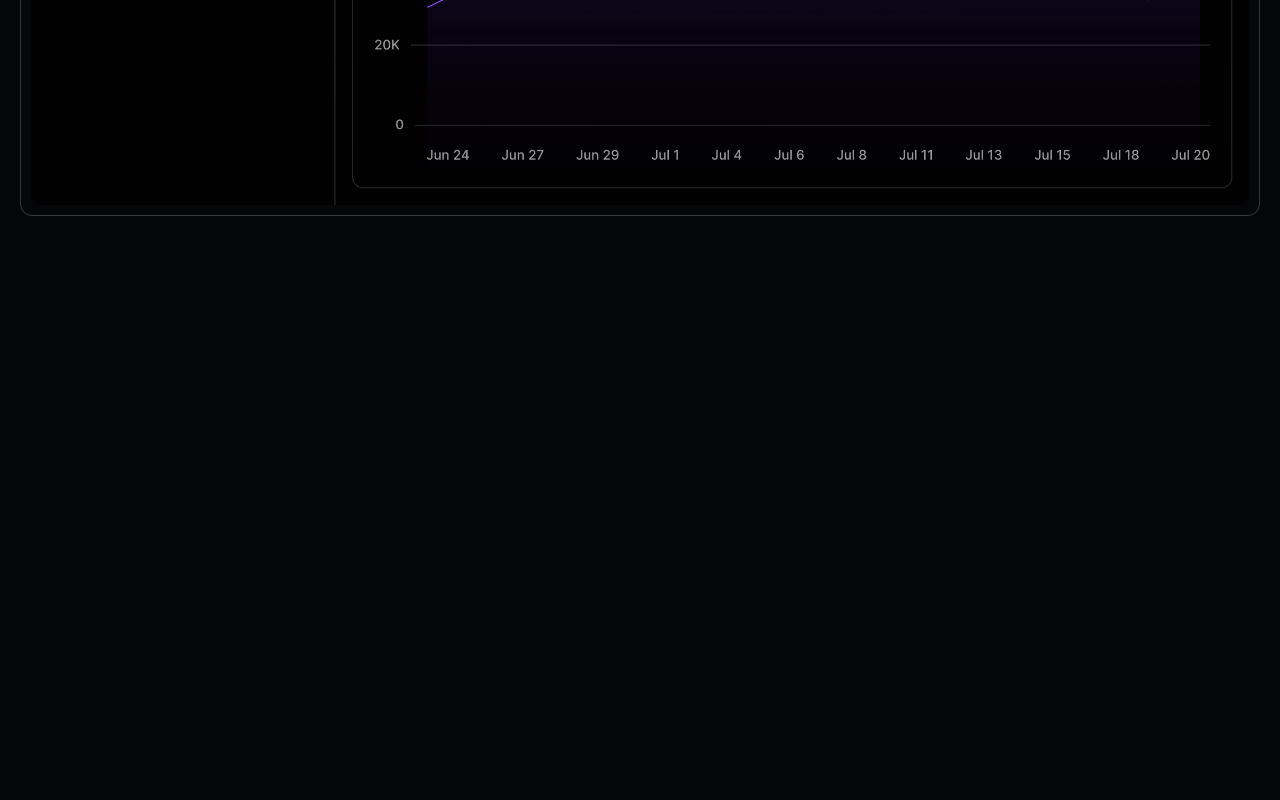
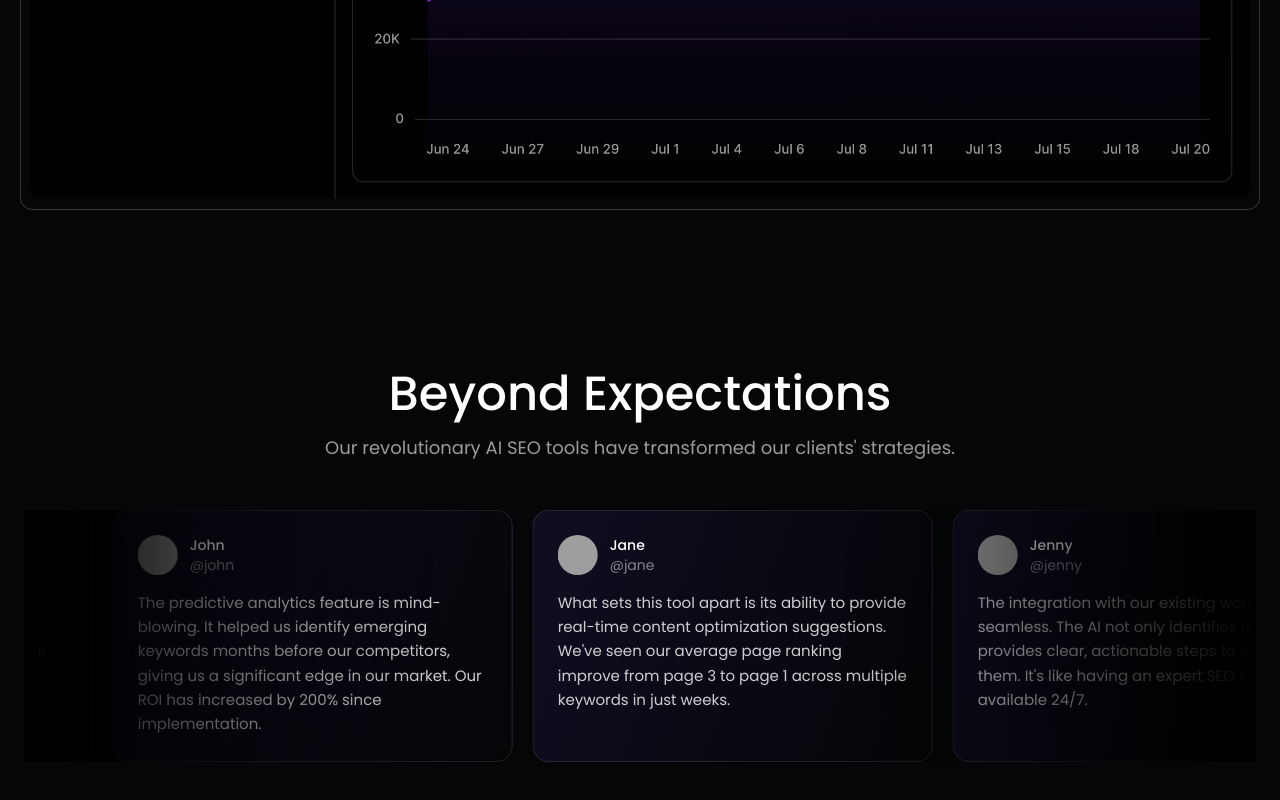
Before and after one commit to ayush-khatrii/saas-landing-page, a Next.js app: page / in a window 1280 px wide. Shown: the part 1984-2784 px from the top of the page. Before the commit the page ends 2280 px from the top, so only its background shows below. Built offline with nearby package versions, Linux system fonts and the light colour scheme; grey boxes are pictures that could not be loaded.

Commit message:
feat: added testimonials section

```diff
--- a/app/globals.css
+++ b/app/globals.css
@@ -8,6 +8,34 @@
 body {
   color: var(--background);
   background: var(--foreground);
+}
+
+@layer utilities {
+  @keyframes marquee {
+    from {
+      transform: translateX(0);
+    }
+    to {
+      transform: translateX(calc(-100% - var(--gap)));
+    }
+  }
+
+  @keyframes marquee-vertical {
+    from {
+      transform: translateY(0);
+    }
+    to {
+      transform: translateY(calc(-100% - var(--gap)));
+    }
+  }
+
+  .animate-marquee {
+    animation: marquee var(--duration) linear infinite;
+  }
+
+  .animate-marquee-vertical {
+    animation: marquee-vertical var(--duration) linear infinite;
+  }
 }
 
 /*
--- a/app/page.js
+++ b/app/page.js
@@ -2,6 +2,7 @@ import Hero from '@/components/Hero'
 import LogoTicker from '@/components/LogoTicker'
 import Navbar from '@/components/Navbar'
 import Showcase from '@/components/Showcase'
+import Testimonials from '@/components/Testimonials'
 import React from 'react'
 
 const page = () => {
@@ -11,6 +12,7 @@ const page = () => {
       <Hero />
       <LogoTicker />
       <Showcase />
+      <Testimonials />
     </>
   )
 }
--- a/components/Hero.jsx
+++ b/components/Hero.jsx
@@ -13,7 +13,7 @@ const Hero = () => {
         <Ripple />
       </div>
       <div className="container px-3">
-        <h1 className="z-50 lg:text-6xl text-3xl font-semibold tracking-tighter bg-white bg-[radial-gradient(100%_100%_at_top_left,white,white,rgba(74,32,138,.9))] text-transparent bg-clip-text text-center">
+        <h1 className="z-50 lg:text-7xl text-3xl font-semibold tracking-tighter bg-white bg-[radial-gradient(100%_100%_at_top_left,white,white,rgba(74,32,138,.9))] text-transparent bg-clip-text text-center">
           {/* Unlock the Power of */}
            AI in Your Terminal
         </h1>
--- a/components/Showcase.jsx
+++ b/components/Showcase.jsx
@@ -27,7 +27,7 @@ const Showcase = () => {
         <h1 className="text-3xl md:text-5xl font-medium text-center tracking-tighter mb-5">
           Unlock the Full Potential of AI in Your Terminal
         </h1>
-        <p className="text-white/70 text-center font-light tracking-tight text-base md:text-xl max-w-2xl mx-auto leading-relaxed">Supercharge your workflow with intelligent code suggestions, debugging tools, and AI-powered automation</p>
+        <p className="text-white/70 text-center font-light tracking-tight text-base md:text-lg max-w-2xl mx-auto leading-relaxed">Supercharge your workflow with intelligent code suggestions, debugging tools, and AI-powered automation</p>
         <div className="mt-10 grid grid-cols-1 lg:grid-cols-3 gap-2.5">
           {
             featuresData.map((item) => (
--- /dev/null
+++ b/components/Testimonials.jsx
@@ -0,0 +1,70 @@
+import React from 'react'
+import { Marquee } from "@/components/ui/marquee";
+import { reviews } from '@/constants';
+import { cn } from '@/lib/utils';
+
+const Testimonials = () => {
+  return (
+    <section className='py-20'>
+      <div className='container px-4 md:px-6 mx-auto'>
+        <h1 className="text-4xl md:text-5xl font-medium text-center mb-4">
+          Beyond Expectations
+        </h1>
+        <p className="text-white/60 text-center text-base md:text-lg max-w-2xl mx-auto mb-12">
+          Our revolutionary AI SEO tools have transformed our clients' strategies.
+        </p>
+
+        <div className="relative flex w-full items-center justify-center overflow-hidden">
+          <Marquee
+            className="[--duration:20s]"
+            pauseOnHover
+          >
+            {reviews.map((review) => (
+              <ReviewCard key={review.username} {...review} />
+            ))}
+          </Marquee>
+          <div className="pointer-events-none absolute inset-y-0 left-0 w-1/3 bg-gradient-to-r from-black"></div>
+          <div className="pointer-events-none absolute inset-y-0 right-0 w-1/3 bg-gradient-to-l from-black"></div>
+        </div>
+      </div>
+    </section>
+  )
+}
+
+const ReviewCard = ({
+  img,
+  name,
+  username,
+  body,
+}) => {
+  return (
+    <figure className={cn(
+      "relative w-[300px] md:w-[400px] h-auto",
+      "mx-2 flex flex-col",
+      "rounded-2xl border border-white/10",
+      "bg-[linear-gradient(110deg,rgba(140,69,255,0.1),transparent)]",
+      "p-6"
+    )}>
+      <div className="flex items-center gap-3 mb-4">
+        <img
+          className="rounded-full w-10 h-10 object-cover"
+          width="40"
+          height="40"
+          alt={name}
+          src={img}
+        />
+        <div>
+          <figcaption className="text-sm font-medium text-white">
+            {name}
+          </figcaption>
+          <p className="text-sm text-white/50">{username}</p>
+        </div>
+      </div>
+      <blockquote className="text-[15px] leading-relaxed text-white/80">
+        {body}
+      </blockquote>
+    </figure>
+  );
+};
+
+export default Testimonials
--- /dev/null
+++ b/components/ui/marquee.jsx
@@ -0,0 +1,44 @@
+import { cn } from "@/lib/utils";
+
+export function Marquee({
+  className,
+  reverse = false,
+  pauseOnHover = false,
+  children,
+  vertical = false,
+  repeat = 3,
+  ...props
+}) {
+  return (
+    <div
+      {...props}
+      className={cn(
+        "group flex overflow-hidden [--duration:40s] [--gap:2rem]",
+        {
+          "flex-row": !vertical,
+          "flex-col": vertical,
+        },
+        className
+      )}
+    >
+      {Array(repeat)
+        .fill(0)
+        .map((_, i) => (
+          <div
+            key={i}
+            className={cn(
+              "flex shrink-0 justify-start gap-1",
+              {
+                "animate-marquee flex-row": !vertical,
+                "animate-marquee-vertical flex-col": vertical,
+                "group-hover:[animation-play-state:paused]": pauseOnHover,
+                "[animation-direction:reverse]": reverse,
+              }
+            )}
+          >
+            {children}
+          </div>
+        ))}
+    </div>
+  );
+}
--- /dev/null
+++ b/constants/index.js
@@ -0,0 +1,38 @@
+export  const reviews = [
+  {
+    name: "Jack",
+    username: "@jack",
+    body: "This AI tool has completely transformed how I approach SEO strategy. The insights are incredibly detailed and the recommendations have helped us achieve a 150% increase in organic traffic within just 3 months.",
+    img: "https://avatar.vercel.sh/jack",
+  },
+  {
+    name: "Jill",
+    username: "@jill",
+    body: "As someone who manages multiple client websites, this platform has been a game-changer. The automated analysis saves me hours of work each week, and the AI suggestions are surprisingly accurate and actionable.",
+    img: "https://avatar.vercel.sh/jill",
+  },
+  {
+    name: "John",
+    username: "@john",
+    body: "The predictive analytics feature is mind-blowing. It helped us identify emerging keywords months before our competitors, giving us a significant edge in our market. Our ROI has increased by 200% since implementation.",
+    img: "https://avatar.vercel.sh/john",
+  },
+  {
+    name: "Jane",
+    username: "@jane",
+    body: "What sets this tool apart is its ability to provide real-time content optimization suggestions. We've seen our average page ranking improve from page 3 to page 1 across multiple keywords in just weeks.",
+    img: "https://avatar.vercel.sh/jane",
+  },
+  {
+    name: "Jenny",
+    username: "@jenny",
+    body: "The integration with our existing workflow was seamless. The AI not only identifies issues but provides clear, actionable steps to resolve them. It's like having an expert SEO consultant available 24/7.",
+    img: "https://avatar.vercel.sh/jenny",
+  },
+  {
+    name: "James",
+    username: "@james",
+    body: "We've tried numerous SEO tools over the years, but none have delivered results like this. The AI-powered keyword research alone has helped us discover valuable long-tail opportunities we would have missed otherwise.",
+    img: "https://avatar.vercel.sh/james",
+  },
+];
```
